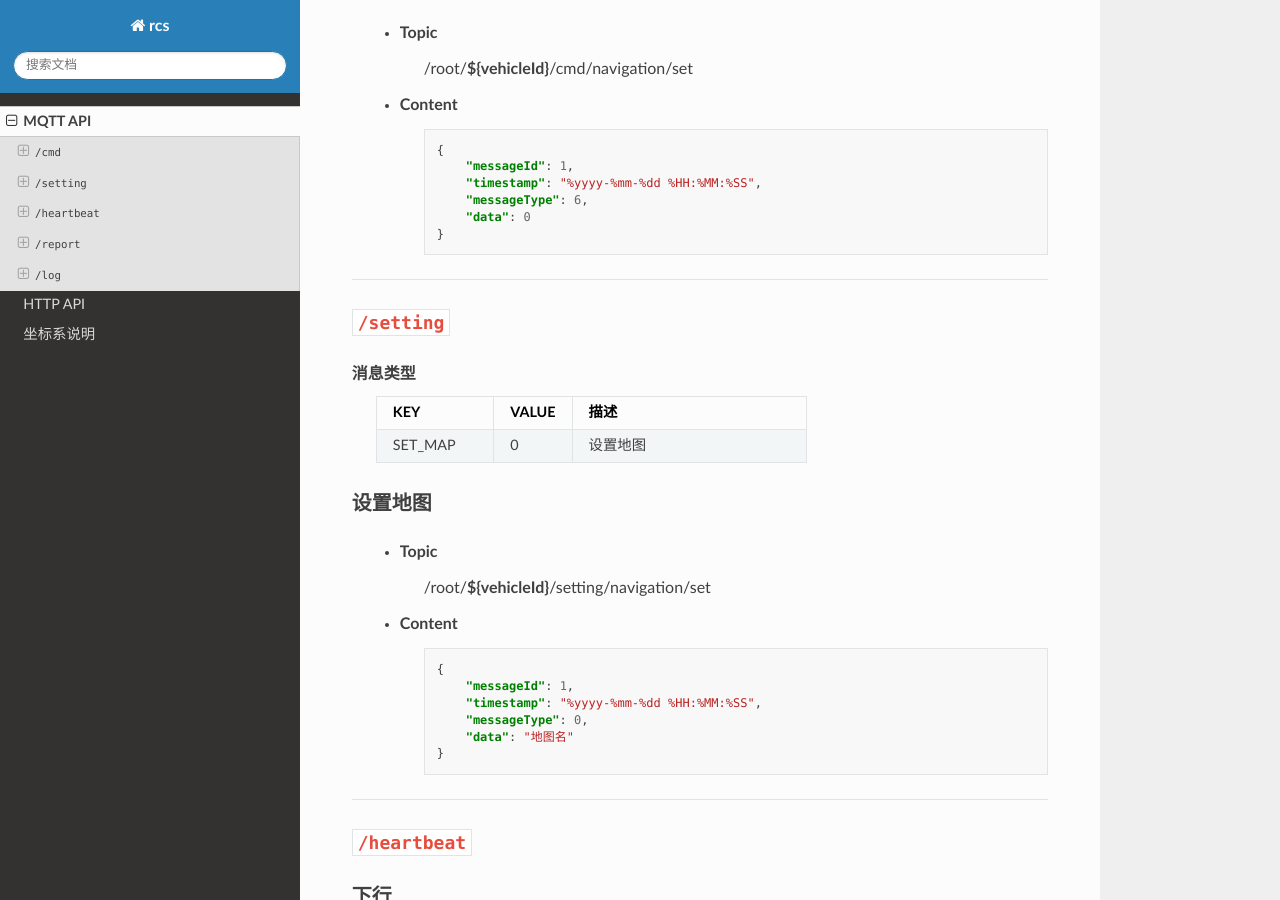
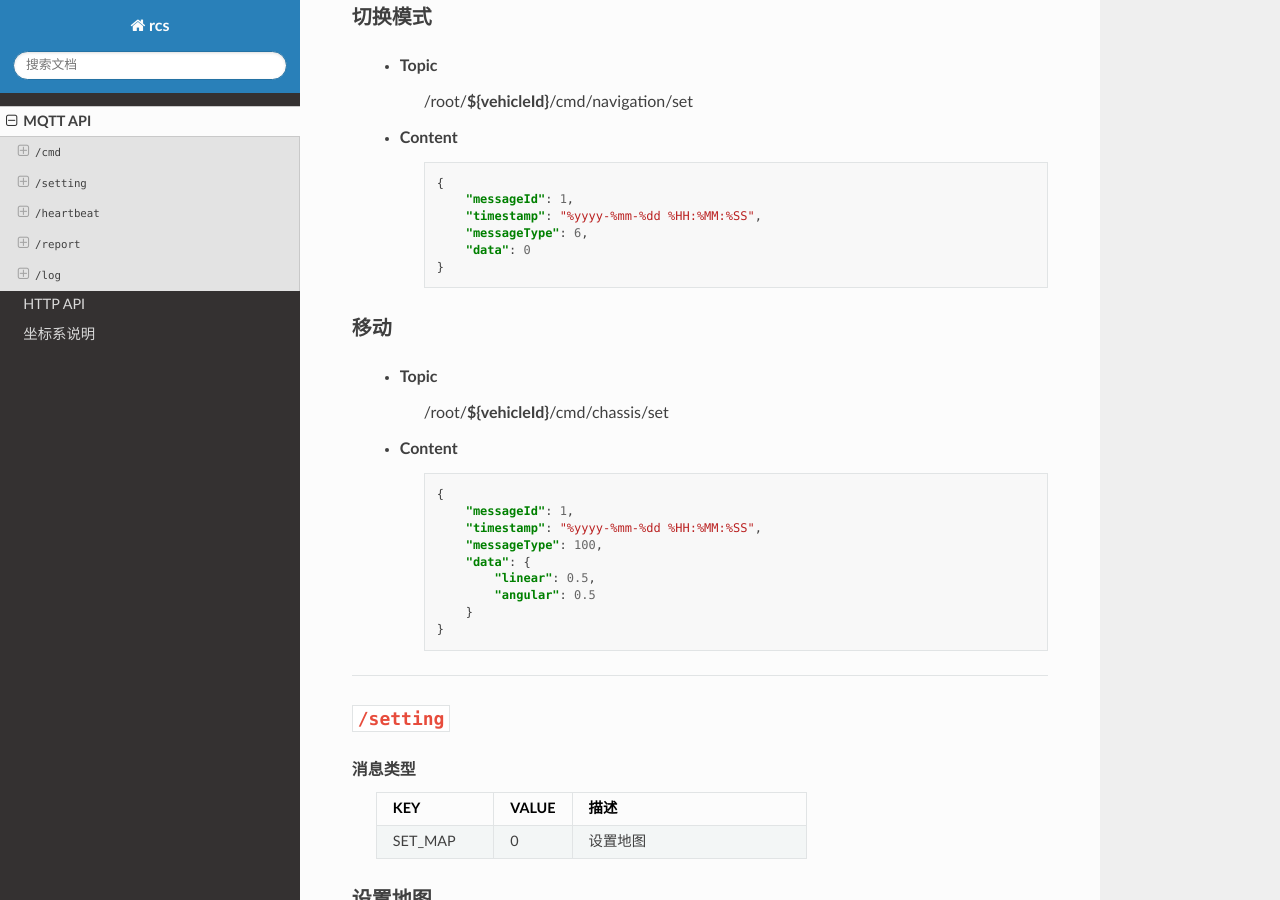
Before and after one commit to ethanruiyu/rcs, a Sphinx documentation site: the page built from docs/source/mqtt.rst, in a window 1280 px wide and 900 px high, scrolled down 3309 px. Built offline with Sphinx 7.4.7 and the Read the Docs theme 2.0.0, drawn with Linux system fonts in a browser that asks for light colours; some of the changed text lies outside the part shown.

Commit message:
update docs, add drive command

```diff
--- a/docs/source/mqtt.rst
+++ b/docs/source/mqtt.rst
@@ -33,12 +33,15 @@
     * - MAPPING_STOP
       - 4
       - 结束建图
-    * - MOVEMENT
+    * - MISSION
       - 5
       - 任务
     * - SWITCH_MODE
       - 6
       - 切换模式：0 导航模式，1 手动模式
+    * - DRIVE
+      - 100
+      - 移动
 
 初始化位置
 >>>>>>>>>>>
@@ -153,6 +156,24 @@
             "timestamp": "%yyyy-%mm-%dd %HH:%MM:%SS",
             "messageType": 6,
             "data": 0
+        }
+
+移动
+>>>>>>>>
+ * Topic
+    /root/**${vehicleId}**/cmd/chassis/set
+
+ * Content
+    .. code-block:: json
+
+        {
+            "messageId": 1,
+            "timestamp": "%yyyy-%mm-%dd %HH:%MM:%SS",
+            "messageType": 100,
+            "data": {
+                "linear": 0.5,
+                "angular": 0.5
+            }
         }
 
 ----
```
